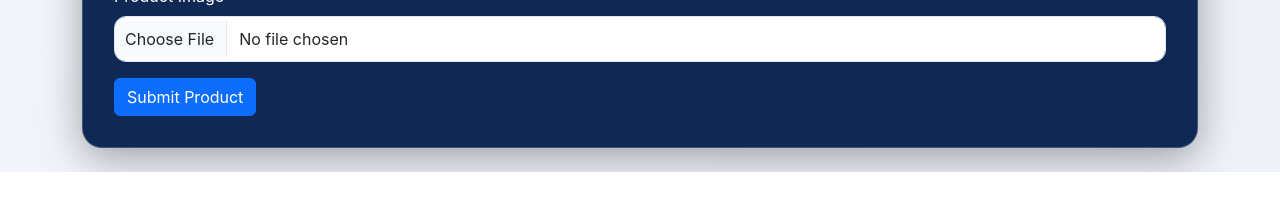
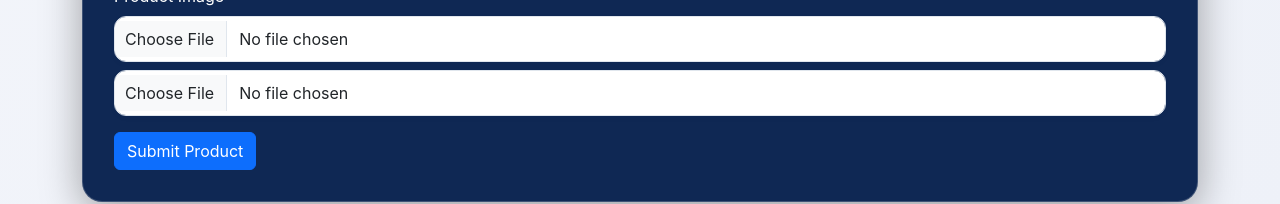
Before and after one commit to GOKULLSS/Academic-Resource-sharing-platform, a React (Vite) app in the folder client/: page /student in a window 1280 px wide. Shown: the part 970-1174 px from the top of the page. Before the commit the page ends 1142 px from the top, so only its background shows below. Built offline with nearby package versions, Linux system fonts and the light colour scheme; no server answers; sample sign-in values are in the browser's storage.

Commit message:
camera capture feature added

```diff
--- a/client/src/pages/StudentDashboard.jsx
+++ b/client/src/pages/StudentDashboard.jsx
@@ -403,9 +403,19 @@ const StudentDashboard = () => {
                 )}
                 <Form.Group className="mb-3">
                   <Form.Label>Product Image</Form.Label>
+                  {/* File Upload */}
                   <Form.Control
                     type="file"
                     accept="image/*"
+                    onChange={(e) => setImage(e.target.files[0])}
+                    className="mb-2"
+                  />
+
+                  {/* Camera Capture */}
+                  <Form.Control
+                    type="file"
+                    accept="image/*"
+                    capture="environment"
                     onChange={(e) => setImage(e.target.files[0])}
                   />
                 </Form.Group>
```
Lines whose indentation alone changed are shown as unchanged.
